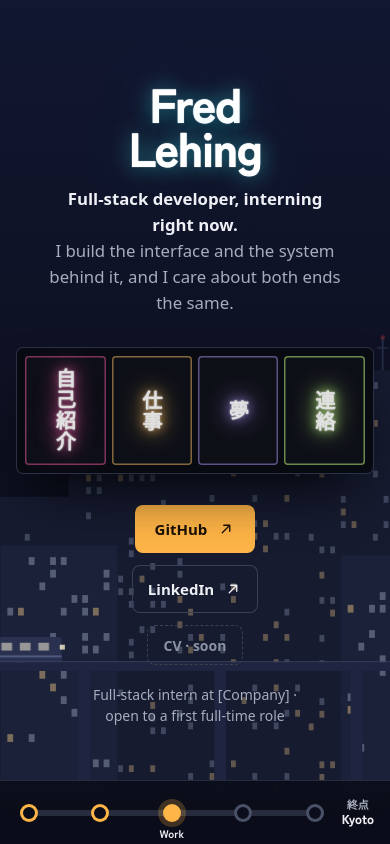
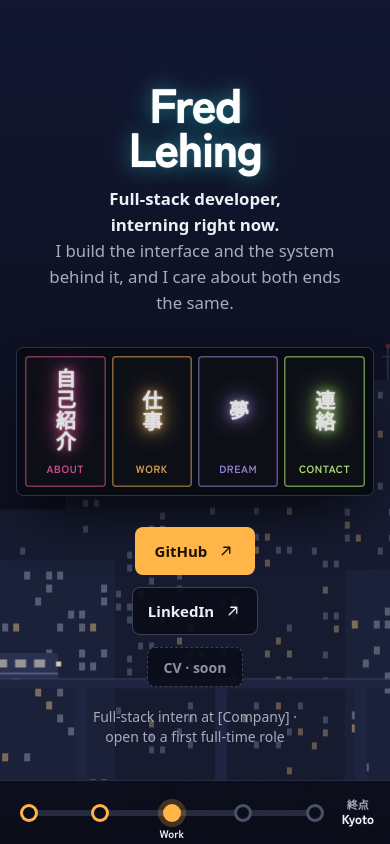
Before and after one commit to FredLehing/personalweb, a Vue app: page / in a window 390 px wide. Shown: the top 844 px of the page. Built offline with nearby package versions, Linux system fonts and the light colour scheme; a web font is replaced by a local one.

Commit message:
Mobile view changes + font adjustments

```diff
--- a/src/App.vue
+++ b/src/App.vue
@@ -146,10 +146,20 @@ onBeforeUnmount(() => observer?.disconnect())
   padding: 0 var(--gutter) 56px;
   display: grid;
   grid-template-columns: minmax(0, 1fr) auto minmax(0, 1fr);
-  gap: clamp(20px, 4vw, 64px);
+  /* The tower body reaches past the sign into this gap, but always stops short of the name
+     and the actions: whatever is left of the gap after the overhang is their breathing room. */
+  --hero-gap: clamp(20px, 4vw, 64px);
+  --tower-overhang: clamp(12px, calc(var(--hero-gap) - 18px), 48px);
+  gap: var(--hero-gap);
   align-items: center;
 }
 
+/* Above the tower body, so even a rounding pixel of overlap never hides text behind it. */
+.board,
+.act {
+  position: relative;
+  z-index: 1;
+}
 .board {
   justify-self: end;
   text-align: right;
@@ -205,6 +215,7 @@ h1 {
 }
 .intro strong {
   display: block;
+  text-wrap: balance;
   color: var(--color-ink);
   font-weight: 600;
 }
@@ -215,14 +226,15 @@ h1 {
   justify-content: center;
   padding-top: 28px;
 }
-/* The tower's dark body, running down from behind the sign to the street. */
+/* The tower's dark body, running down from behind the sign to the street. Sized from the sign
+   (this column is exactly as wide as the sign) plus an overhang that fits inside the hero gap. */
 .tower::before {
   content: '';
   position: absolute;
   top: 0;
   bottom: -100vh;
   left: 50%;
-  width: min(220px, 40vw);
+  width: calc(100% + 2 * var(--tower-overhang));
   transform: translateX(-50%);
   background: var(--color-tower);
   box-shadow: inset 0 0 0 1px #20263d;
--- a/src/components/ActionLinks.vue
+++ b/src/components/ActionLinks.vue
@@ -69,6 +69,9 @@ const soonLabel: Record<string, string> = { cv: 'CV · soon', linkedin: 'LinkedI
   font-weight: 600;
   color: var(--color-ink);
   text-decoration: none;
+  /* Night fill, so the skyline (antennas, aircraft lights) never shows through a button
+     and reads as part of it. */
+  background: rgb(11 14 26 / 0.92);
   box-shadow: inset 0 0 0 1px var(--color-rule-strong);
   transition:
     background 0.3s var(--ease-out-expo),
--- a/src/components/SignTower.vue
+++ b/src/components/SignTower.vue
@@ -128,22 +128,25 @@ onMounted(() => {
     flex-direction: row;
     width: 100%;
   }
+  /* Kanji above, English below, like a station sign's bilingual plate. The label row sits on
+     one shared baseline across segments however tall each kanji column is. */
   .seg {
     flex: 1;
+    min-width: 0;
     grid-template-columns: auto;
-    justify-content: center;
-    padding: 12px 6px;
+    grid-template-rows: 1fr auto;
+    justify-items: center;
+    gap: 8px;
+    padding: 12px 2px 10px;
   }
   .kanji {
+    align-self: center;
     font-size: 1.25rem;
   }
   .label {
-    /* Keep the label for screen readers; there is no room to show it. */
-    position: absolute;
-    width: 1px;
-    height: 1px;
-    overflow: hidden;
-    clip-path: inset(50%);
+    writing-mode: horizontal-tb;
+    font-size: 10.5px;
+    letter-spacing: 0.06em;
     white-space: nowrap;
   }
 }
```
